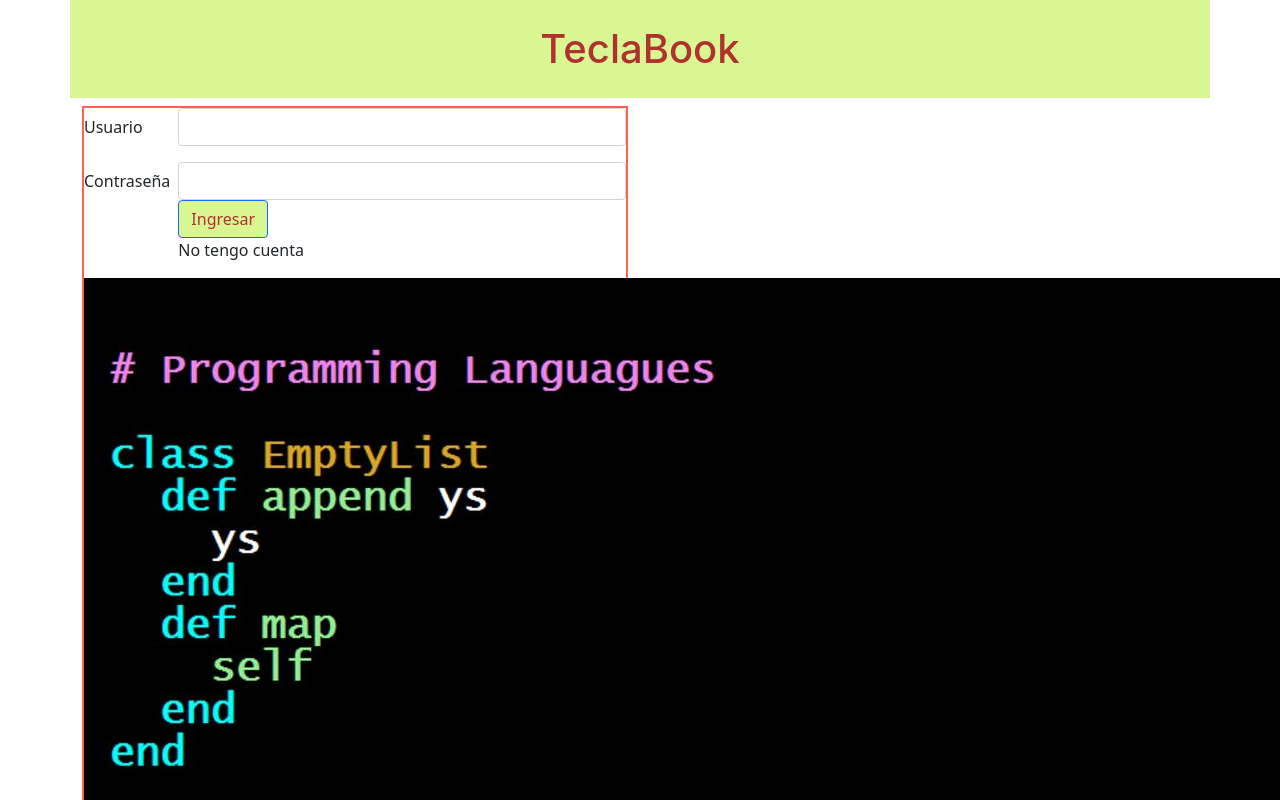
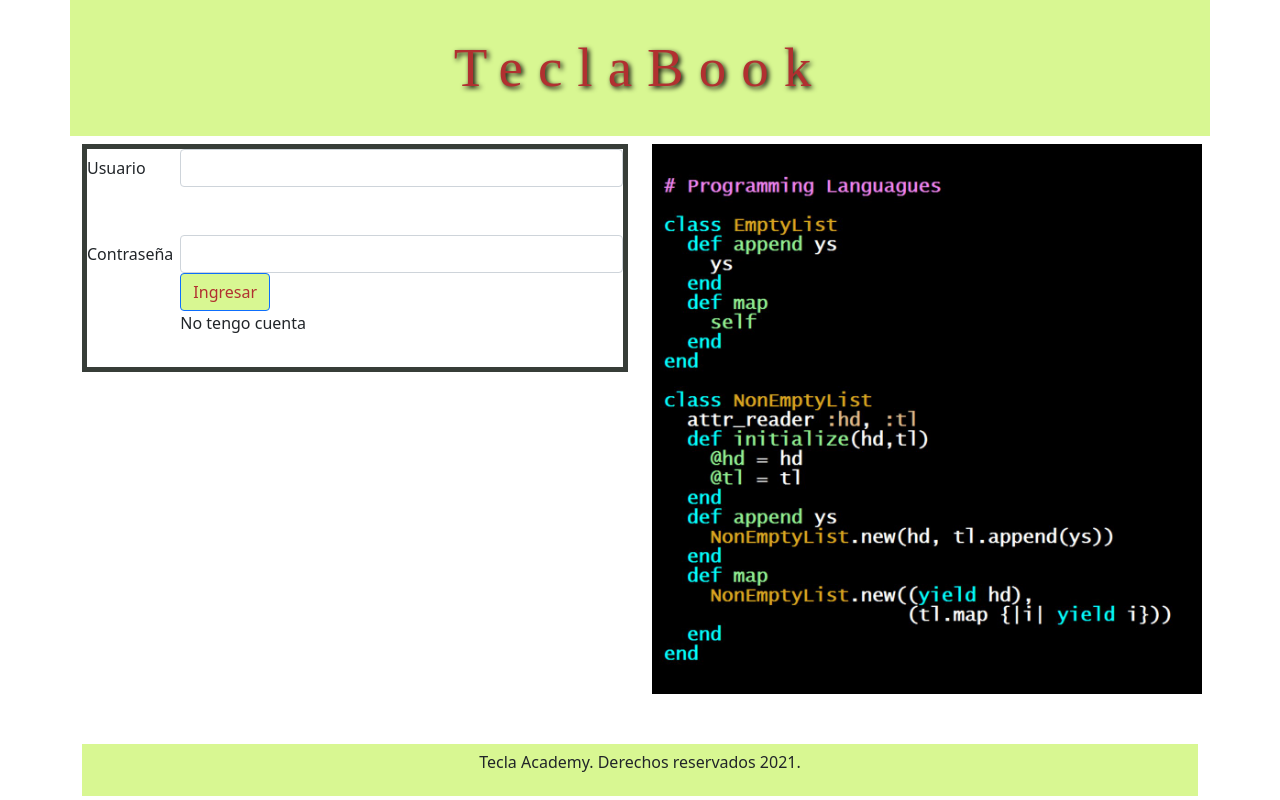
Before and after one commit to Rodrigomonsalve/red_social, a plain HTML site: page index.html in a window 1280 px wide. Shown: the top 800 px of the page. Drawn offline with nearby package versions, Linux system fonts and the light colour scheme.

Commit message:
Cuarto commit

```diff
--- a/index.html
+++ b/index.html
@@ -13,9 +13,9 @@
 	<main>
 		<div class = "container">
 			<div class = "row">
-				<div class ="col-6">
+				<div class ="col-6 formulario" >
 			<form>
-			<div class="row justify mb-3">
+			<div class="row justify mb-5">
 			  <label for="inputEmail3" class="col-sm-2 col-form-label">Usuario</label>
 			  <div class="col-sm-10">
 				<input type="text" class="form-control" id="inputEmail3">
@@ -28,17 +28,25 @@
 				<button type="button" class="btn btn-primary botoningreso">Ingresar</button>
 			<p>No tengo cuenta</p>
 				</div>
-				<div class="col-6">
-					<img src = "imagen_inicio.jpg">
-				</div>
+
 			  </div>
-			</div>
+
 
 		  </form>
 		</div>
+		  <div class="col-6">
+			<img src = "imagen_inicio.jpg" class="imageninicio">
+		</div>
+
+			</div>
 		</div>
 	</main>
 </body>
+<div class= "container">
+<footer>
+	<p>Tecla Academy. Derechos reservados 2021.</p>
+</footer>
+</div>
 <script src="https://cdn.jsdelivr.net/npm/bootstrap@5.1.3/dist/js/bootstrap.bundle.min.js" integrity="sha384-ka7Sk0Gln4gmtz2MlQnikT1wXgYsOg+OMhuP+IlRH9sENBO0LRn5q+8nbTov4+1p" crossorigin="anonymous"></script>
 <script src="ingreso.js"></script>
 </html>
--- a/styles.css
+++ b/styles.css
@@ -1,9 +1,13 @@
 h1 {
     background-color: rgb(216, 247, 146);
     text-align: center;
-    padding: 25px;
-    font-family: bold -apple-system, BlinkMacSystemFont, 'Segoe UI', Roboto, Oxygen, Ubuntu, Cantarell, 'Open Sans', 'Helvetica Neue', sans-serif ;
-    color:rgb(177, 48, 48)
+    padding: 35px;
+    font-family: "Times New Roman", Times, serif;
+    color:#b13030;
+    letter-spacing:15px;
+    text-shadow: 2px 2px 5px black;
+    font-size: 55px;
+
 }
 
 .botoningreso {
@@ -13,5 +17,21 @@ h1 {
 }
 
 form {
-    border:2px solid Tomato
+    border: 5px solid rgb(55, 61, 56);
 }
+
+.imageninicio {
+
+    width: 550px;
+}
+
+.formulario {
+
+    height: 600px;
+}
+
+footer {
+    background-color:rgb(216, 247, 146);
+    text-align: center;
+    padding: 6px;
+}
```
